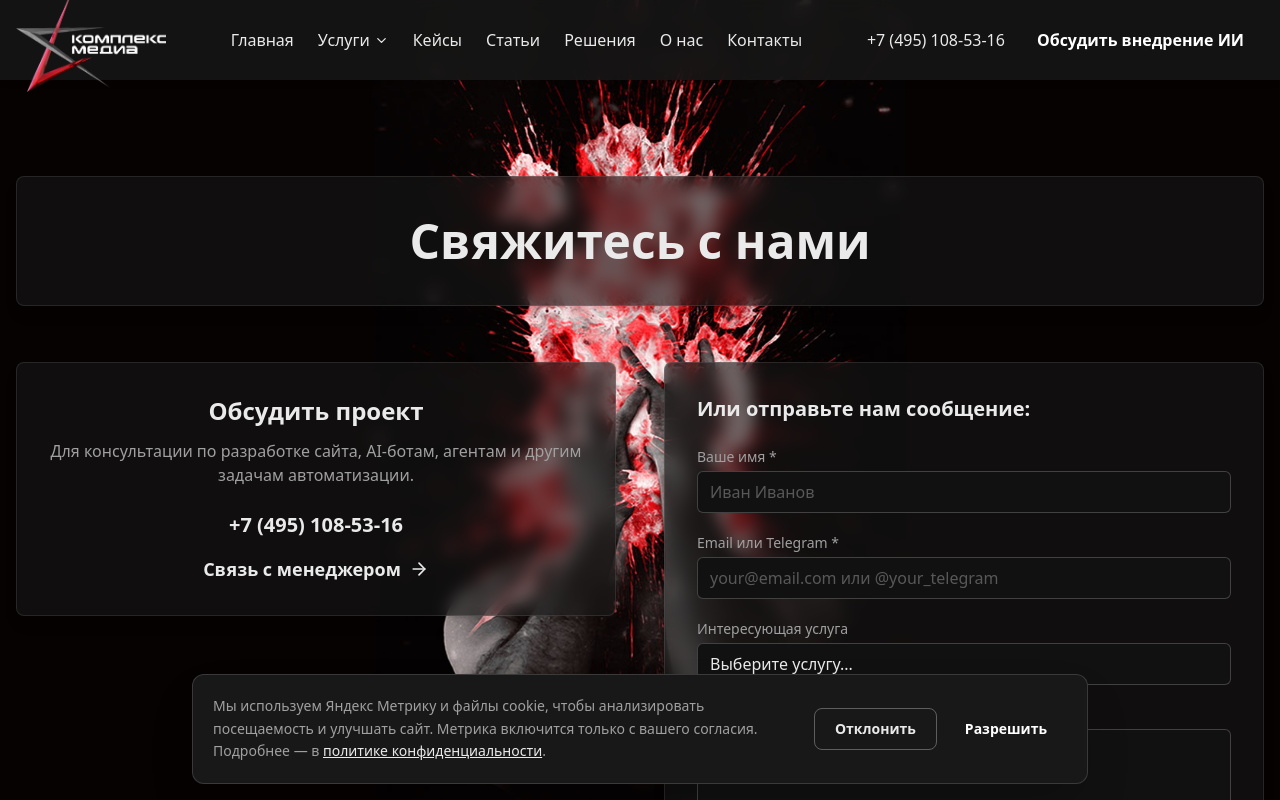
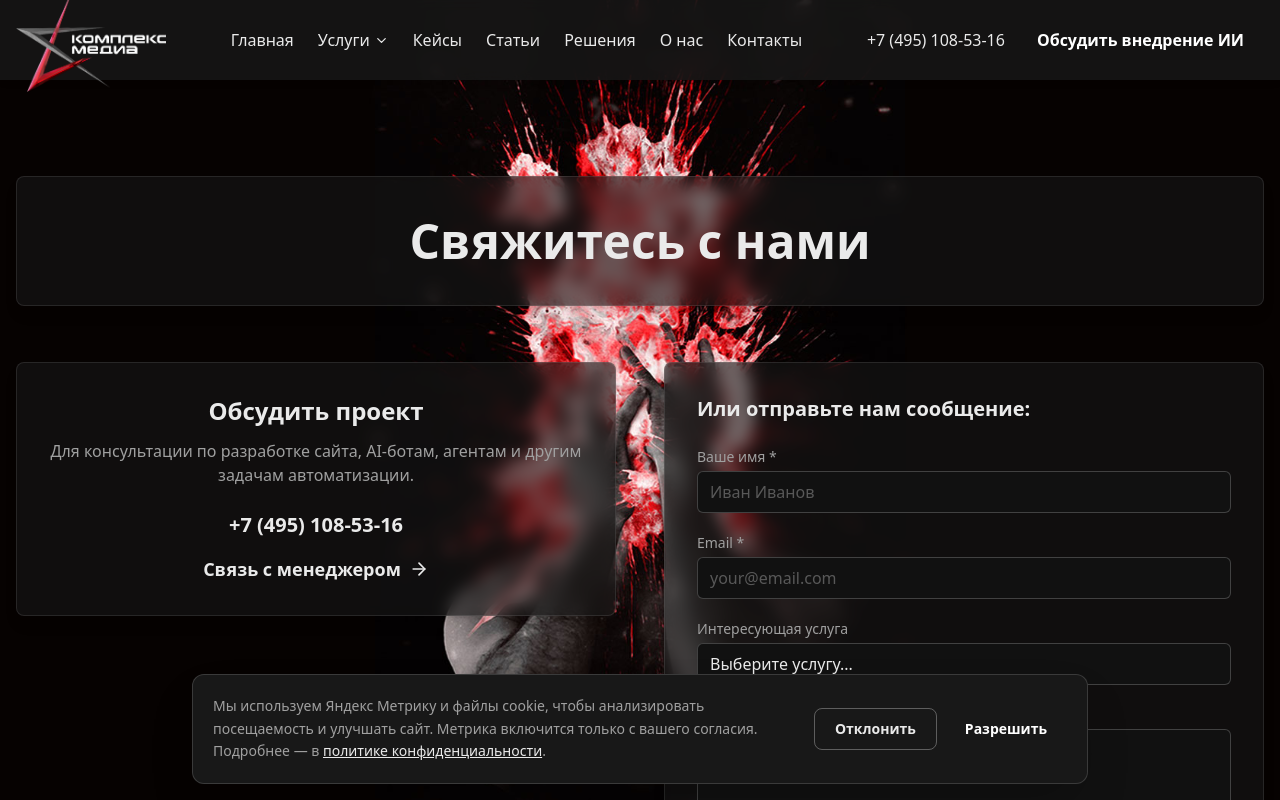
Before and after one commit to domosedoff/complexmedia, a Next.js app: page /contact in a window 1280 px wide. Shown: the top 800 px of the page. Built offline with nearby package versions, Linux system fonts and the light colour scheme.

Commit message:
Require email in contact forms

```diff
--- a/src/app/api/send-email/route.ts
+++ b/src/app/api/send-email/route.ts
@@ -40,7 +40,7 @@ const FormDataSchema = z.object({
   contactInfo: z
     .string()
     .trim()
-    .min(1, "Контактная информация обязательна")
+    .email("Укажите корректный Email")
     .max(200),
   company: z.string().trim().max(200).optional(),
   role: z.string().trim().max(120).optional(),
--- a/src/components/AiPlatformInteractive.tsx
+++ b/src/components/AiPlatformInteractive.tsx
@@ -345,8 +345,8 @@ export const DemoRequestForm = ({ telegramHref = platformTelegramHref }: DemoReq
           <input name="company" required maxLength={200} className="mt-2 w-full rounded-lg border border-white/15 bg-primary-dark px-4 py-3 text-text-light outline-none transition focus:border-[--color-accent-red]" />
         </label>
         <label className="text-sm text-text-muted">
-          Рабочая почта или Telegram <span className="text-[--color-accent-red]">*</span>
-          <input name="contactInfo" required maxLength={200} placeholder="name@company.ru или @username" className="mt-2 w-full rounded-lg border border-white/15 bg-primary-dark px-4 py-3 text-text-light outline-none transition focus:border-[--color-accent-red]" />
+          Рабочая почта <span className="text-[--color-accent-red]">*</span>
+          <input type="email" name="contactInfo" required maxLength={200} autoComplete="email" placeholder="name@company.ru" className="mt-2 w-full rounded-lg border border-white/15 bg-primary-dark px-4 py-3 text-text-light outline-none transition focus:border-[--color-accent-red]" />
         </label>
         <label className="text-sm text-text-muted">
           Должность или роль
--- a/src/components/ContactFormFetch.tsx
+++ b/src/components/ContactFormFetch.tsx
@@ -126,16 +126,17 @@ export const ContactFormFetch = () => {
             htmlFor="contactInfo"
             className="block text-sm font-medium text-text-muted mb-1"
           >
-            Email или Telegram{" "}
+            Email{" "}
             <span className="text-[--color-accent-red]">*</span>
           </label>
           <input
-            type="text"
+            type="email"
             id="contactInfo"
             name="contactInfo"
             required
+            autoComplete="email"
             className="w-full px-3 py-2 bg-primary-dark border border-white/20 rounded-md text-text-light placeholder-text-muted/50 focus:outline-none focus:border-[--color-accent-red] focus:ring-1 focus:ring-[--color-accent-red] transition"
-            placeholder="your@email.com или @your_telegram"
+            placeholder="your@email.com"
           />
         </div>
         <div>
--- a/src/emails/ContactFormEmail.tsx
+++ b/src/emails/ContactFormEmail.tsx
@@ -58,7 +58,7 @@ export const ContactFormEmail: React.FC<Readonly<ContactFormEmailProps>> = ({
             <strong>Имя:</strong> {name}
           </Text>
           <Text style={paragraph}>
-            <strong>Контакт (Email/Telegram):</strong> {contactInfo}
+            <strong>Email:</strong> {contactInfo}
           </Text>
           {company && (
             <Text style={paragraph}>
```
